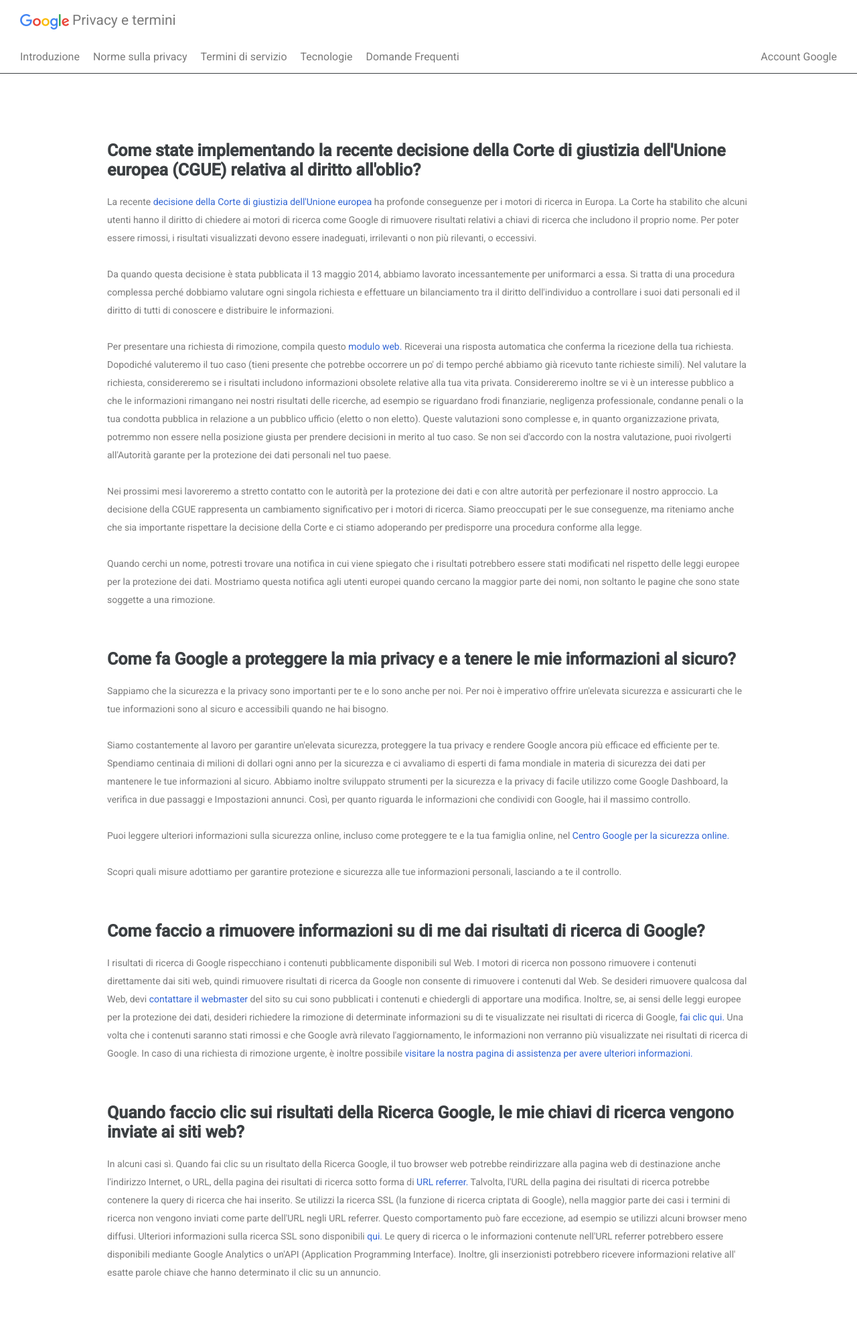
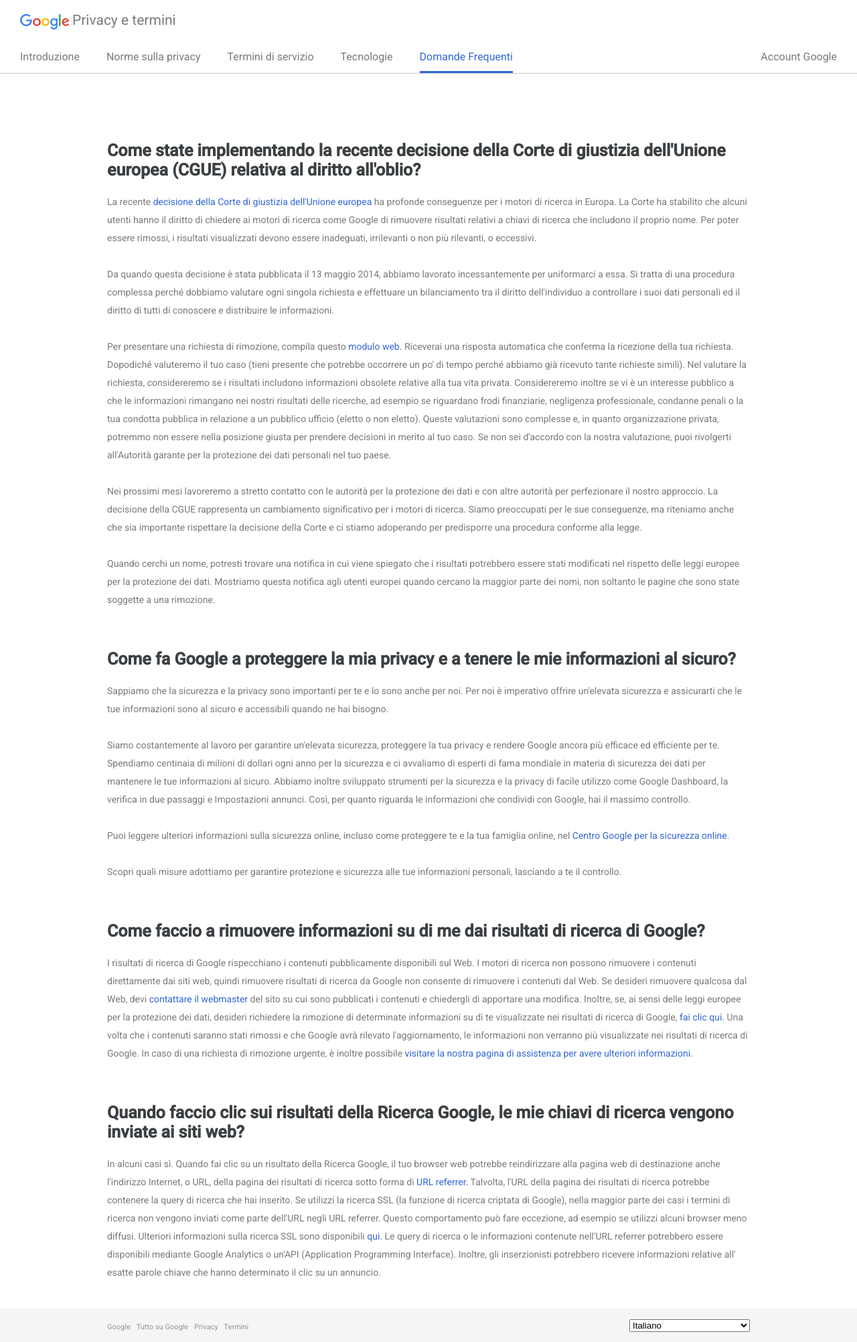
Before and after one commit to sara-lusa/php-google-faq, a PHP site: page / in a window 1280 px wide. Shown: the whole page at 67% size. Before the commit the page ends 1907 px from the top, so only its background shows below. Run offline with PHP 8.4, Linux system fonts and the light colour scheme.

Commit message:
Scrittura footer + modifiche varie css

```diff
--- a/css/style.css
+++ b/css/style.css
@@ -1,16 +1,19 @@
+/* RESET */
 * {
   margin: 0;
   padding: 0;
   box-sizing: border-box;
 }
+/* FINE RESET */
 
+/* Stili generali */
 body {
   font-family: 'Roboto', sans-serif;
 }
 
 .wrapper {
   width: 100%;
-  height: 100vh;
+  height: 100%;
   color: #7a7a7a;
 }
 
@@ -22,17 +25,21 @@ a {
   color: inherit;
   text-decoration: none;
 }
+/* Fine Stili generali */
 
+/* HEADER */
 header {
   padding: 0 30px;
   width: 100%;
   height: 110px;
-  border-bottom: 1px solid #3c4043;
+  border-bottom: 1px solid #cbcbcb;
   position: fixed;
   top: 0%;
   left: 0%;
+  background: white;
 }
 
+/* Up-part */
 .up-part {
   height: 60px;
   line-height: 60px;
@@ -48,6 +55,7 @@ header {
   font-weight: 100;
 }
 
+/* Nav */
 nav {
   height: 50px;
   line-height: 50px;
@@ -56,20 +64,41 @@ nav {
 .menu li {
   display: inline-block;
   float: left;
-  margin-right: 20px;
+  margin-right: 40px;
+}
+
+.menu li:last-child a {
+  border-bottom: 3px solid #3367d6;
+  padding-bottom: 12px;
+  color: #3367d6;
+}
+
+.menu li:last-child a:hover {
+  border-bottom: none;
+  color: #7a7a7a;
+  padding-bottom: 0;
+}
+
+.menu li a:hover,
+.account a:hover {
+  border-bottom: 3px solid #3367d6;
+  padding-bottom: 12px;
+  color: #3367d6;
 }
 
 .account {
   display: inline-block;
   float: right;
 }
+/* FINE HEADER */
 
+/* MAIN */
 main {
   width: 75%;
   margin: 0 auto;
   margin-top: 110px;
-  height: calc(100% - 110px);
-  padding-top: 40px;
+  height: calc(100% - 160px);
+  padding: 40px 0;
 }
 
 .list-qa {
@@ -88,6 +117,35 @@ main {
 }
 
 .list-qa p span {
-  color: #3367d6;;
+  color: #3367d6;
   cursor: pointer;
 }
+/* FINE MAIN */
+
+/* FOOTER */
+footer {
+  background-color: #f5f5f5;
+  height: 50px;
+  width: 100%;
+}
+
+.footer-container {
+  width: 75%;
+  height: 100%;
+  margin: 0 auto;
+  display: flex;
+  justify-content: space-between;
+  align-items: center;
+}
+
+.footer-menu li {
+  display: inline-block;
+  font-size: 11px;
+  margin-right: 5px;
+  color: #969696;
+}
+
+.lang select {
+  width: 180px;
+}
+/* FINE FOOTER */
--- a/index.php
+++ b/index.php
@@ -154,7 +154,36 @@ $array_qa = [
         </ul>
       </main>
 
-      <footer></footer>
+      <footer>
+        <div class="footer-container">
+          <div class="footer-menu">
+            <ul>
+              <li>
+                <a href="#">Google</a>
+              </li>
+              <li>
+                <a href="#">Tutto su Google</a>
+              </li>
+              <li>
+                <a href="#">Privacy</a>
+              </li>
+              <li>
+                <a href="#">Termini</a>
+              </li>
+            </ul>
+          </div>
+
+          <div class="lang">
+            <select>
+              <option value="italiano">Italiano</option>
+              <option value="francese">Francesce</option>
+              <option value="inglese">Inglese</option>
+              <option value="spagnolo">Spagnolo</option>
+              <option value="cinese">Cinese</option>
+            </select>
+          </div>
+        </div>
+      </footer>
     </div>
   </body>
 </html>
```
